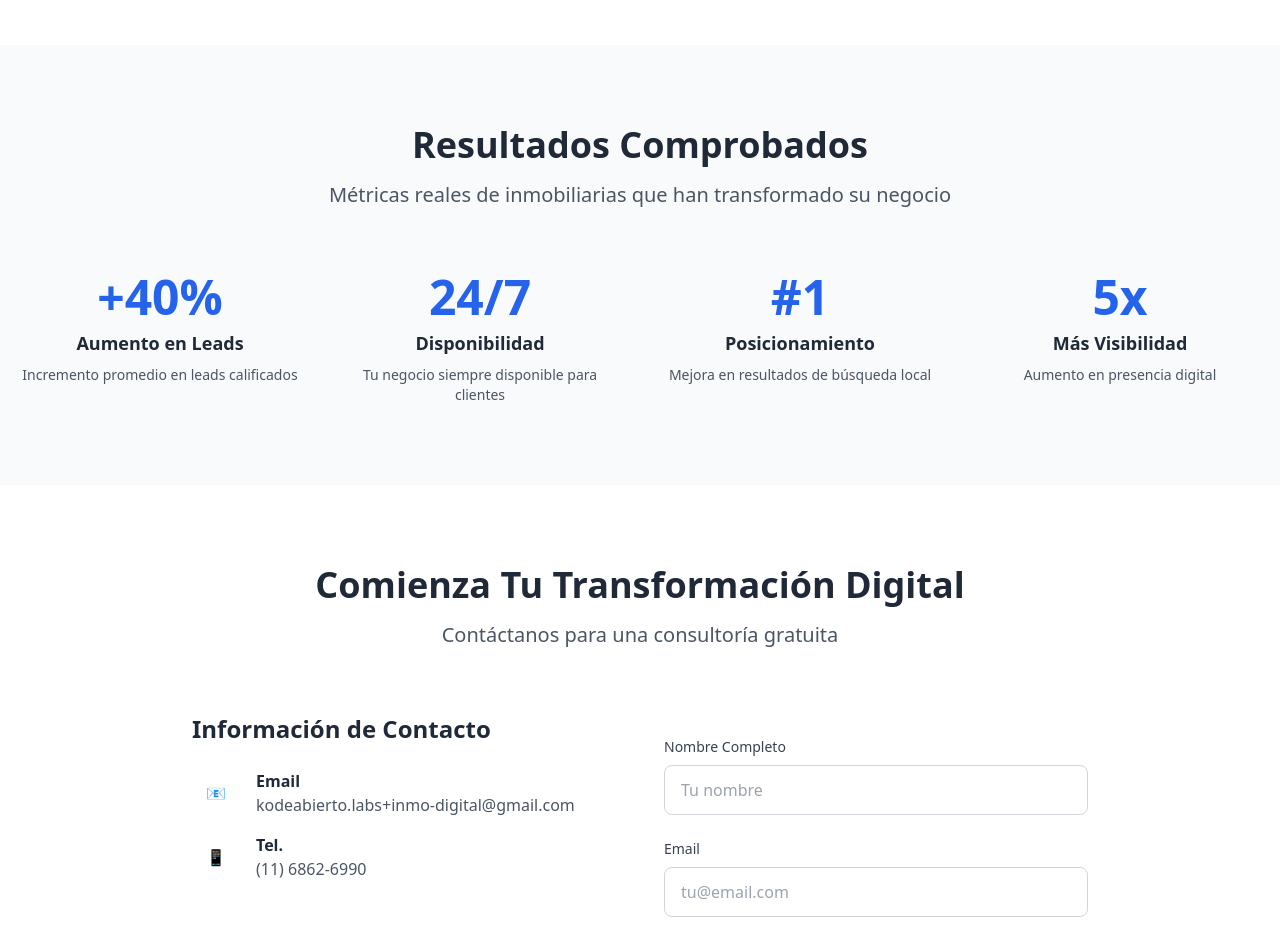
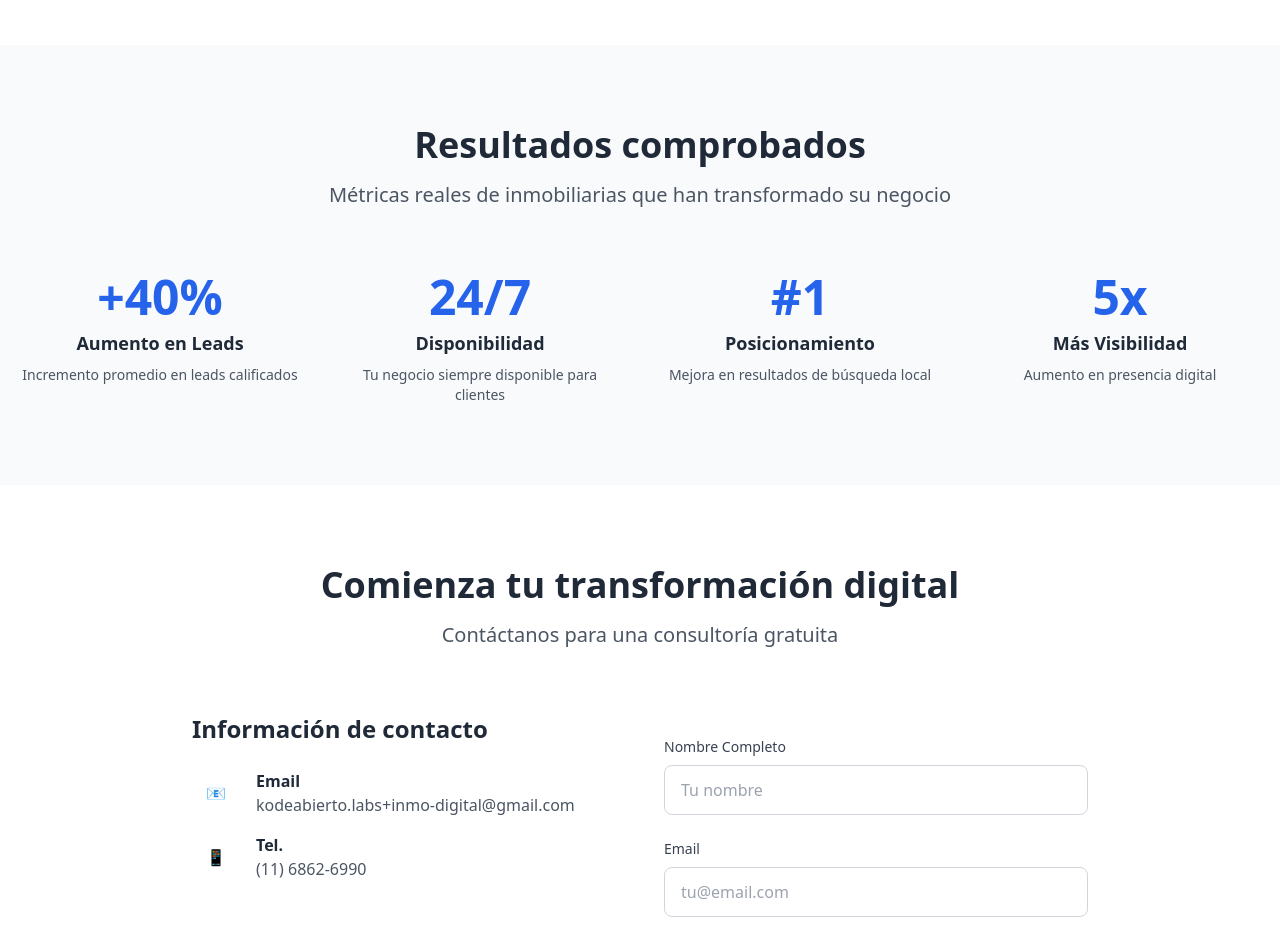
Before and after one commit to kodeabiertolabs-crypto/inmo-digital, a Preact app: page / in a window 1280 px wide. Shown: the part 2040-2982 px from the top of the page. Built offline with nearby package versions, Linux system fonts and the light colour scheme.

Commit message:
TEMP_montos-30oct2025- Ajustes servicios, setup y costos.

```diff
--- a/src/components/Benefits.jsx
+++ b/src/components/Benefits.jsx
@@ -27,7 +27,7 @@
 		<div class="container mx-auto px-4">
 		  <div class="text-center mb-16">
 			<h2 class="text-4xl font-bold text-gray-800 dark:text-white mb-4">
-			  Resultados Comprobados
+			  Resultados comprobados
 			</h2>
 			<p class="text-xl text-gray-600 dark:text-gray-300">
 			  Métricas reales de inmobiliarias que han transformado su negocio
--- a/src/components/Contact.jsx
+++ b/src/components/Contact.jsx
@@ -187,7 +187,7 @@
         <div class="max-w-4xl mx-auto">
           <div class="text-center mb-16">
             <h2 class="text-4xl font-bold text-gray-800 dark:text-white mb-4">
-              Comienza Tu Transformación Digital
+              Comienza tu transformación digital
             </h2>
             <p class="text-xl text-gray-600 dark:text-gray-300">
               Contáctanos para una consultoría gratuita
@@ -197,7 +197,7 @@
           <div class="grid md:grid-cols-2 gap-12">
             <div>
               <h3 class="text-2xl font-bold text-gray-800 dark:text-white mb-6">
-                Información de Contacto
+                Información de contacto
               </h3>
 
               <div class="space-y-4">
--- a/src/components/PropertyDemo.jsx
+++ b/src/components/PropertyDemo.jsx
@@ -3,7 +3,7 @@
 const demoProperties = [
   {
     id: 1,
-    image: 'https://images.unsplash.com/photo-1600585154340-9633f73f16d1?ixlib=rb-4.0.3&ixid=MnwxMjA3fDB8MHxwaG90by1wYWdlfHx8fGVufDB8fHx8&auto=format&fit=crop&w=2070&q=80',
+    image: 'https://images.unsplash.com/photo-1554995207-c18c203602cb?q=80&w=1920&auto=format&fit=crop',
     title: 'Departamento en Puerto Madero',
     location: 'Puerto Madero, CABA',
     price: 'ARS 450.000.000',
@@ -29,7 +29,7 @@
   },
   {
     id: 3,
-    image: 'https://images.unsplash.com/photo-1554995207-c18c203602cb?q=80&w=1920&auto=format&fit=crop',
+    image: 'https://images.unsplash.com/photo-1512917774080-9991f1c4c750?ixlib=rb-4.0.3&ixid=MnwxMjA3fDB8MHxwaG90by1wYWdlfHx8fGVufDB8fHx8&auto=format&fit=crop&w=2070&q=80',
     title: 'PH en Palermo',
     location: 'Palermo, CABA',
     price: 'ARS 310.000.000',
@@ -42,7 +42,7 @@
   },
   {
     id: 4,
-    image: 'https://source.unsplash.com/1600x900/?rosario,centro,argentina',
+    image: 'https://images.unsplash.com/photo-1600607687939-ce8a6c25118c?ixlib=rb-4.0.3&auto=format&fit=crop&w=2070&q=80',
     title: 'Loft en Rosario Centro',
     location: 'Centro, Rosario',
     price: 'ARS 180.000.000',
```
